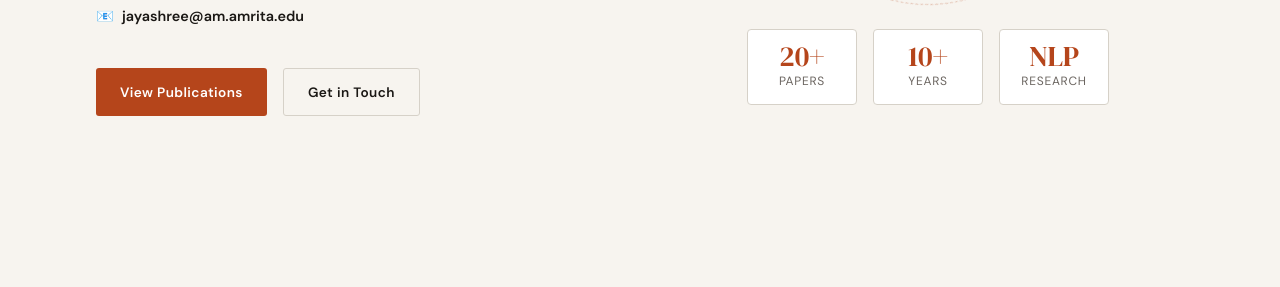
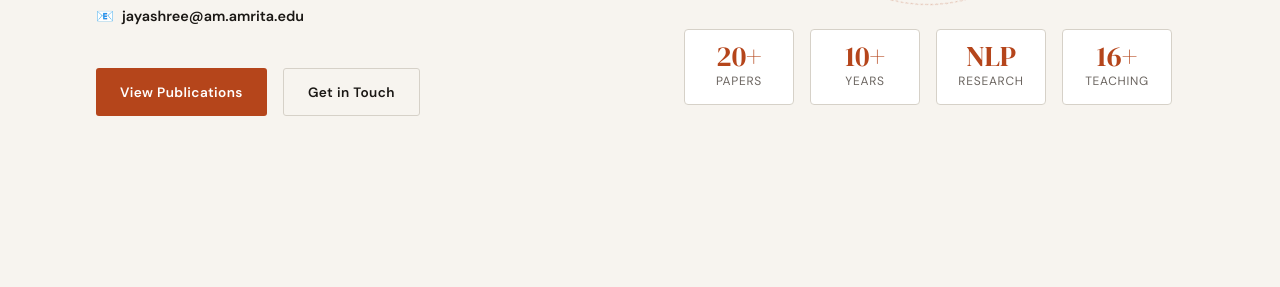
Before and after one commit to jayashreeAmrita/info, a plain HTML site: page index.html in a window 1280 px wide. Shown: the part 513-800 px from the top of the page. Drawn offline with Linux system fonts and the light colour scheme.

Commit message:
Update index.html

```diff
--- a/index.html
+++ b/index.html
@@ -301,7 +301,9 @@
     <div class="stat-chips">
       <div class="stat-chip"><div class="num">20+</div><div class="label">Papers</div></div>
       <div class="stat-chip"><div class="num">10+</div><div class="label">Years</div></div>
+
       <div class="stat-chip"><div class="num">NLP</div><div class="label">Research</div></div>
+      <div class="stat-chip"><div class="num">16+</div><div class="label">Teaching</div></div>
     </div>
   </div>
 </section>
```
